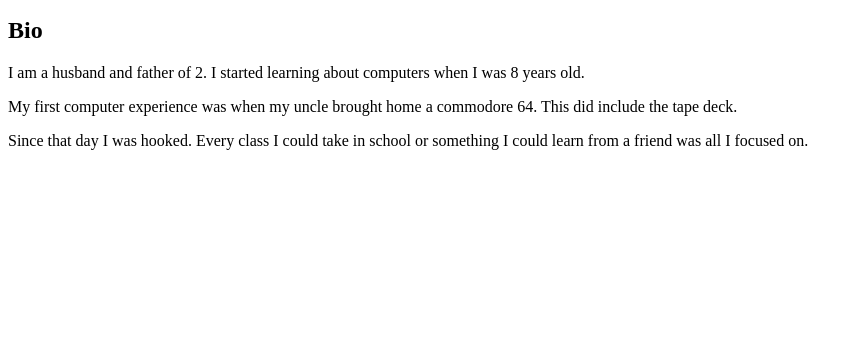
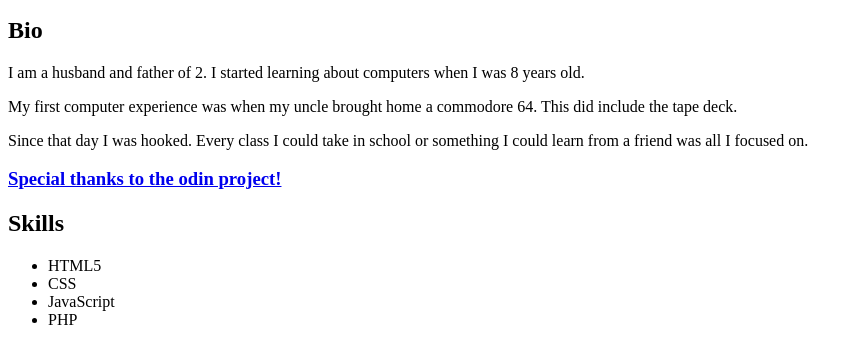
Before and after one commit to ebeaber1979/git_test, a plain HTML site: page html-boilerplate/index.html in a window 1280 px wide. Shown: the part 101-464 px from the top of the page, without its empty margins (0-863 px from the left). Drawn offline with Linux system fonts and the light colour scheme.

Commit message:
Edit hello_world.txt html-boilerpoint.html/indext.html

```diff
--- a/html-boilerplate/index.html
+++ b/html-boilerplate/index.html
@@ -1,22 +1,55 @@
 <!DOCTYPE html>
-<html>
-    <head>
-        <title>Erick Beaber</title>
-        <meta charset="utf-8"/>
-    </head>
+<html lang="en">
+<head>
+    <meta charset="UTF-8">
+    <meta http-equiv="X-UA-Compatible" content="IE=edge">
+    <meta name="viewport" content="width=device-width, initial-scale=1.0">
+    <title>Erick Beaber</title>
+</head>
 
     <body>
-        <h1>Welcome to my webpage</h1>
-        <p>Hello, I am Erick. This website is built as a resume for my skills in IT</p>
-        <h2>Bio</h2>
-        <p>I am a husband and father of 2.
+        <h1>
+            Welcome to my webpage
+        </h1>
+        <p>
+            Hello, I am Erick. This website is built as a resume for my skills
+            in IT
+        </p>
+        <h2>
+            Bio
+        </h2>
+        <p>
+            I am a husband and father of 2.
             I started learning about computers when I was 8 years old.
         </p>
         <p>
             My first computer experience was when my uncle brought home a commodore 64.
             This did include the tape deck.
         </p>
-        <p>Since that day I was hooked. Every class I could take in school or something I could learn from a friend was all I focused on.
+        <p>
+            Since that day I was hooked. Every class I could take in school or something I could learn from a friend was all I focused on.
         </p>
+        <h3>
+            <a href="https://www.theodinproject.com/about">
+                Special thanks to the odin project!
+            </a>
+        </h3>
+        <h2>
+            Skills
+        </h2>
+        <ul>
+            <li>
+                HTML5
+            </l1>
+            <li>
+                CSS
+            </li>
+            <li>
+                JavaScript
+            </li>
+            <li>
+                PHP
+            </li>
+        </ul>
     </body>
 </html>
```
Also changed, not shown: hello_world.txt.
